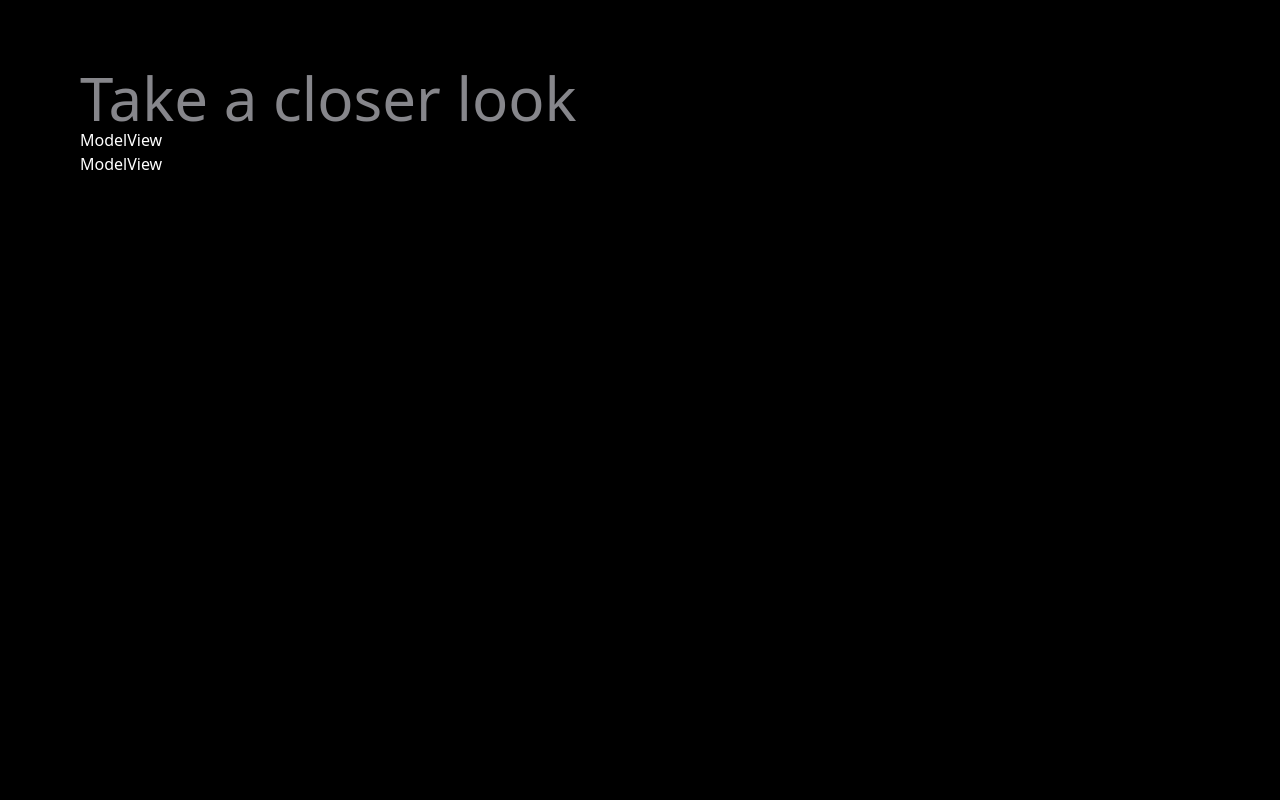
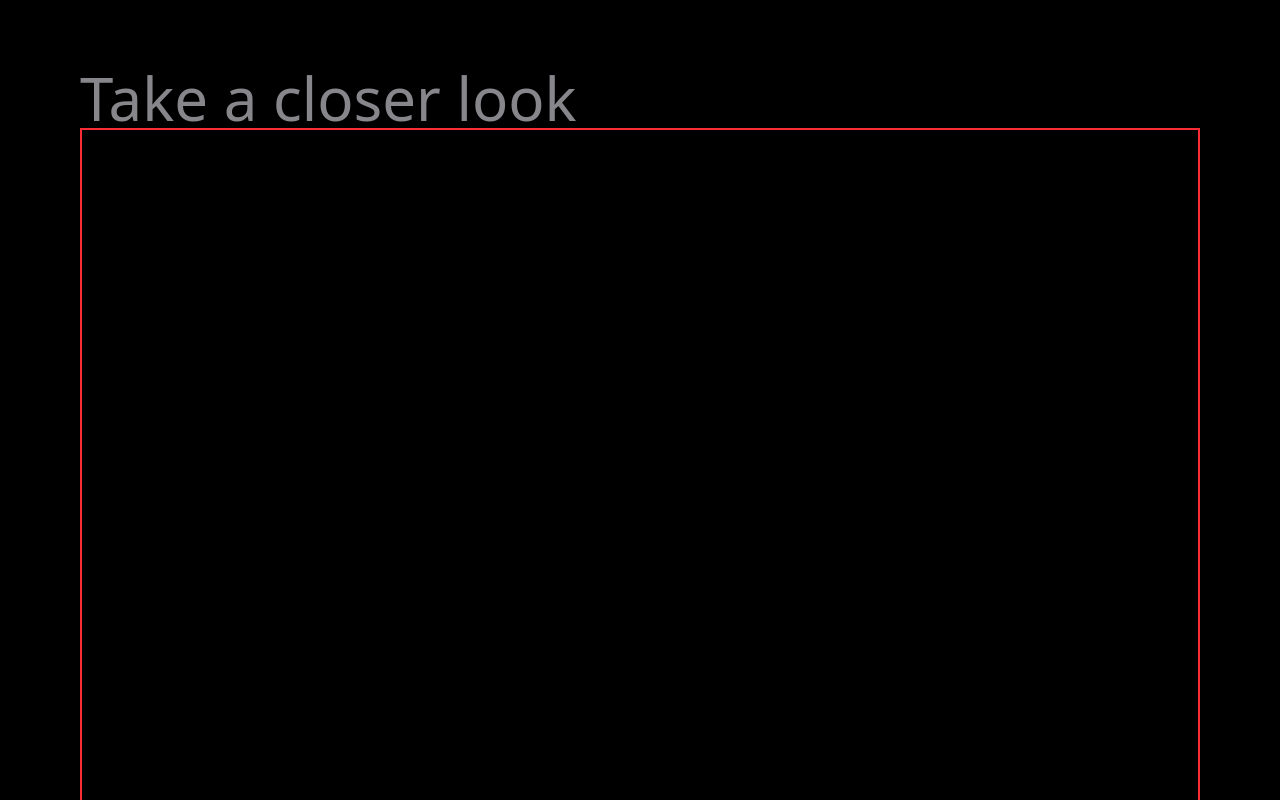
Before and after one commit to ManNjoro/apple_website, a React (Vite) app: page / in a window 1280 px wide. Shown: the part 1840-2640 px from the top of the page. Built offline with nearby package versions, Linux system fonts and the light colour scheme.

Commit message:
Refactor ModelView component to use @react-three/drei library and add camera and ambient light

```diff
--- a/src/components/ModelView.jsx
+++ b/src/components/ModelView.jsx
@@ -1,9 +1,28 @@
-import React from 'react'
+import { PerspectiveCamera, View } from "@react-three/drei";
+import React from "react";
 
-const ModelView = () => {
+const ModelView = ({
+  index,
+  groupRef,
+  gsapType,
+  controlRef,
+  setRotationSize,
+  size,
+  item,
+}) => {
   return (
-    <div>ModelView</div>
-  )
-}
+    <View
+      index={index}
+      id={gsapType}
+      className={`border-2 border-red-500 w-full h-full ${
+        index === 2 ? "right-[-100%]" : ""
+      }`}
+    >
+        {/* Ambient light  */}
+        <ambientLight intensity={0.3} />
+        <PerspectiveCamera makeDefault position={[0, 0, 4]} />
+    </View>
+  );
+};
 
-export default ModelView
+export default ModelView;
```
Also changed, not shown: src/components/Lights.jsx (added).
